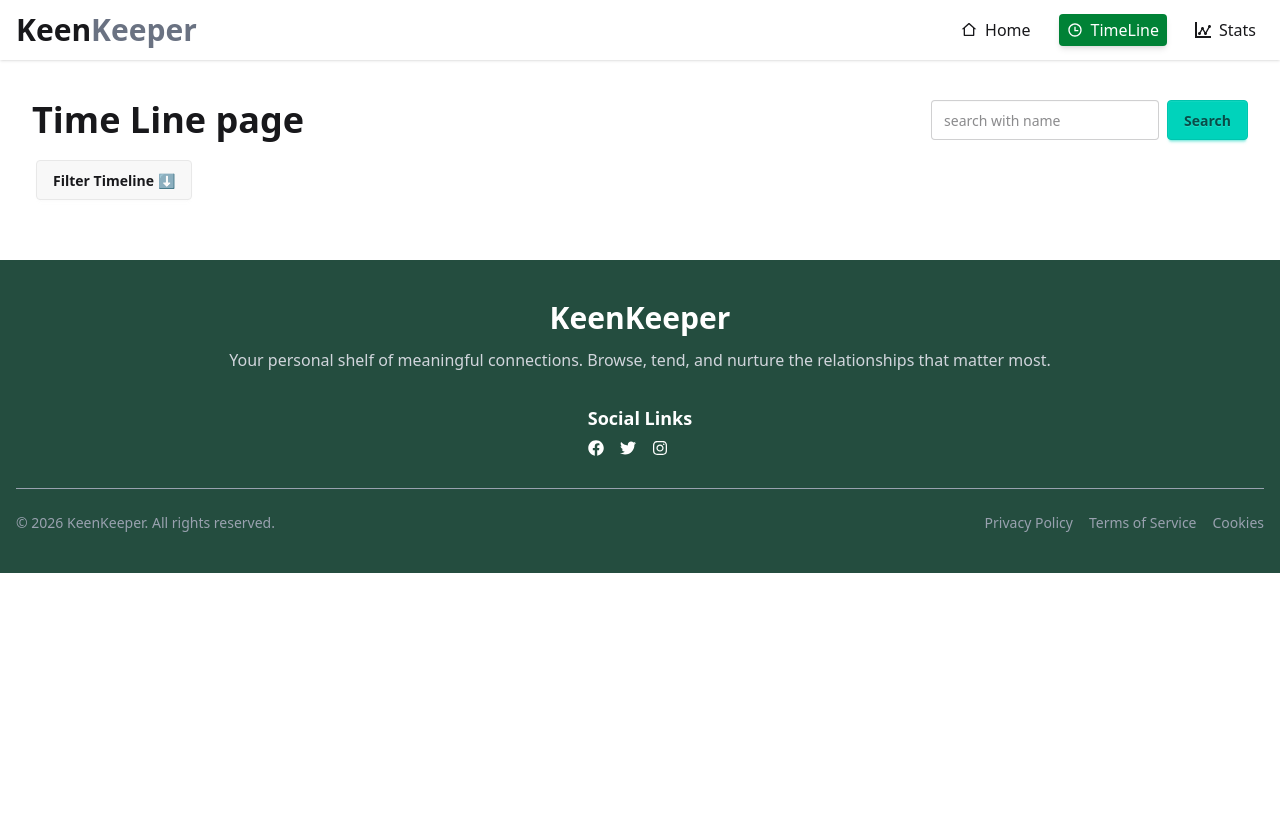
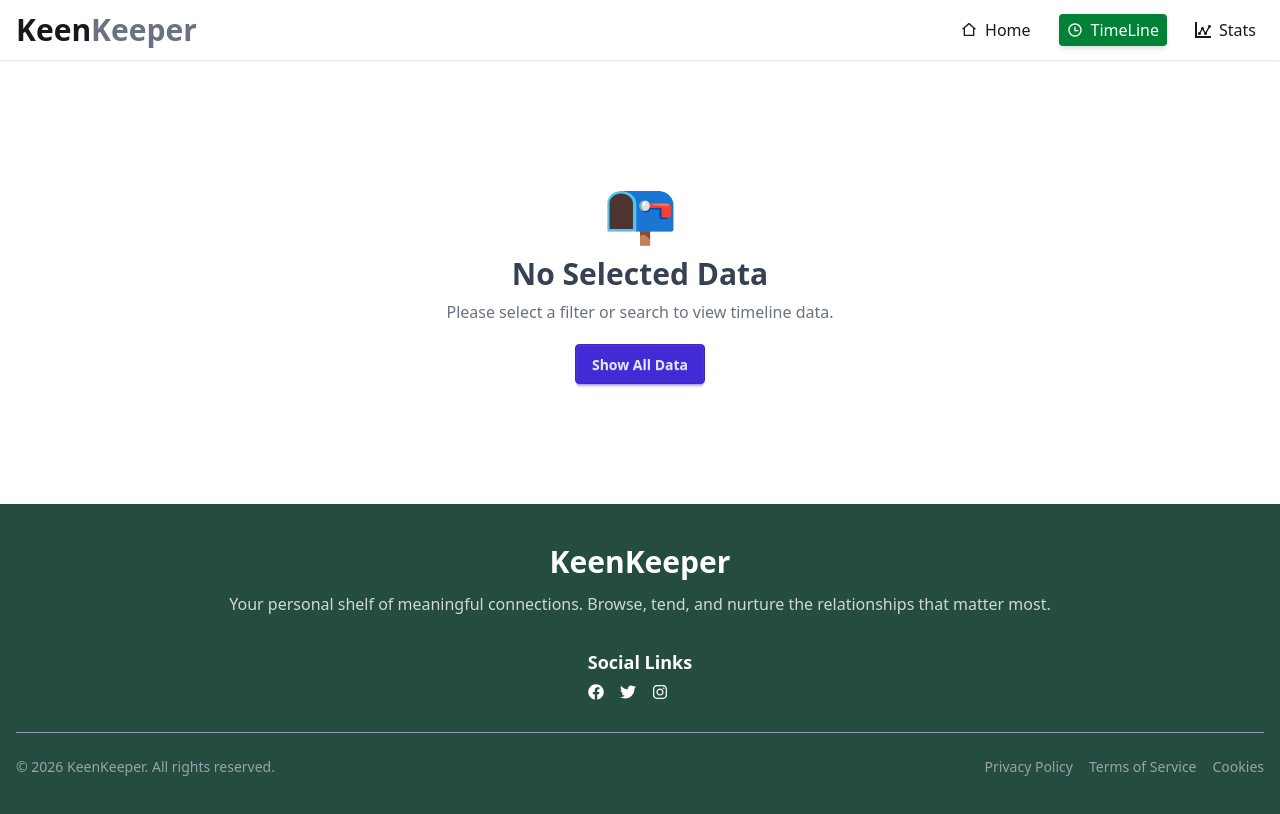
Before and after one commit to sumon-webs/Assignment-07, a Next.js app: page /timeLine in a window 1280 px wide. Shown: the top 814 px of the page. Built offline with nearby package versions, Linux system fonts and the light colour scheme.

Commit message:
Not found added

```diff
--- a/src/app/timeLine/page.jsx
+++ b/src/app/timeLine/page.jsx
@@ -2,12 +2,14 @@
 
 import { FriendContext } from "@/Context/FriendsContextProvider";
 import TimeLineCard from "@/Ui/TimeLineCard";
+import Link from "next/link";
 import { useContext, useState } from "react";
 
 const TimeLinePage = () => {
 
     const { timeLinelData } = useContext(FriendContext);
     const [filteredData, setFilteredData] = useState(timeLinelData);
+    const [notFound, setNotFound] = useState(false);
 
     const handleTimeLineData = (type) => {
         const result = timeLinelData.filter(item => item.type === type);
@@ -18,19 +20,52 @@ const TimeLinePage = () => {
         e.preventDefault();
 
         const formData = new FormData(e.target);
-        const name = formData.get("name").toLowerCase();
+        const name = formData.get("name").toLowerCase().trim();
 
         const result = timeLinelData.filter(item =>
             item.name.toLowerCase().includes(name)
-
         );
 
+        if (result.length === 0) {
+            setNotFound(true);
+            setFilteredData([]);
+        } else {
+            setNotFound(false);
             setFilteredData(result);
+        }
     };
+
+
     return (
         <div className="max-w-7xl mx-auto px-4 sm:px-6 lg:px-8 py-10">
+            {
+                timeLinelData.length === 0
+                    ? <div className="flex flex-col items-center justify-center py-20 text-center">
 
-            {/* Header + Search */}
+                        <div className="text-6xl mb-4">📭</div>
+
+                        <h1 className="text-2xl md:text-3xl font-semibold text-gray-700">
+                            No Selected Data
+                        </h1>
+
+                        <p className="text-gray-500 mt-2 max-w-md">
+                            Please select a filter or search to view timeline data.
+                        </p>
+
+                        <Link href="/">
+                            <button
+                                onClick={() => {
+                                    setFilteredData(timeLinelData);
+                                    setNotFound(false);
+                                }}
+                                className="mt-5 btn btn-primary"
+                            >
+                                Show All Data
+                            </button>
+                        </Link>
+
+                    </div>
+                    : <>
                         <div className="flex flex-col md:flex-row md:justify-between md:items-center gap-4">
 
                             <h1 className="text-2xl md:text-4xl font-semibold">
@@ -49,7 +84,6 @@ const TimeLinePage = () => {
 
                         </div>
 
-            {/* Filter */}
                         <div className="dropdown dropdown-start mt-4">
                             <div tabIndex={0} role="button" className="btn m-1">
                                 Filter Timeline ⬇️
@@ -65,12 +99,45 @@ const TimeLinePage = () => {
                             </ul>
                         </div>
 
-            {/* Cards */}
+                        {
+                            notFound
+                                ? (
+                                    <div className="flex flex-col items-center justify-center py-20 text-center">
+
+                                        <div className="text-6xl mb-4">🔍</div>
+
+                                        <h2 className="text-2xl font-semibold text-gray-700">
+                                            No Results Found
+                                        </h2>
+
+                                        <p className="text-gray-500 mt-2 max-w-md">
+                                            We couldn’t find anything matching your search. Try using a different name or filter.
+                                        </p>
+
+                                        <button
+                                            onClick={() => {
+                                                setFilteredData(timeLinelData);
+                                                setNotFound(false);
+                                            }}
+                                            className="mt-5 btn btn-accent"
+                                        >
+                                            Reset Search
+                                        </button>
+                                    </div>
+                                )
+                                : (
                                     <div className="space-y-4 mt-4">
                                         {filteredData.map(friend => (
                                             <TimeLineCard key={friend.id} friend={friend} />
                                         ))}
                                     </div>
+                                )
+                        }
+                    </>
+            }
+
+
+
 
         </div>
     );
```
Lines whose indentation alone changed are shown as unchanged.
